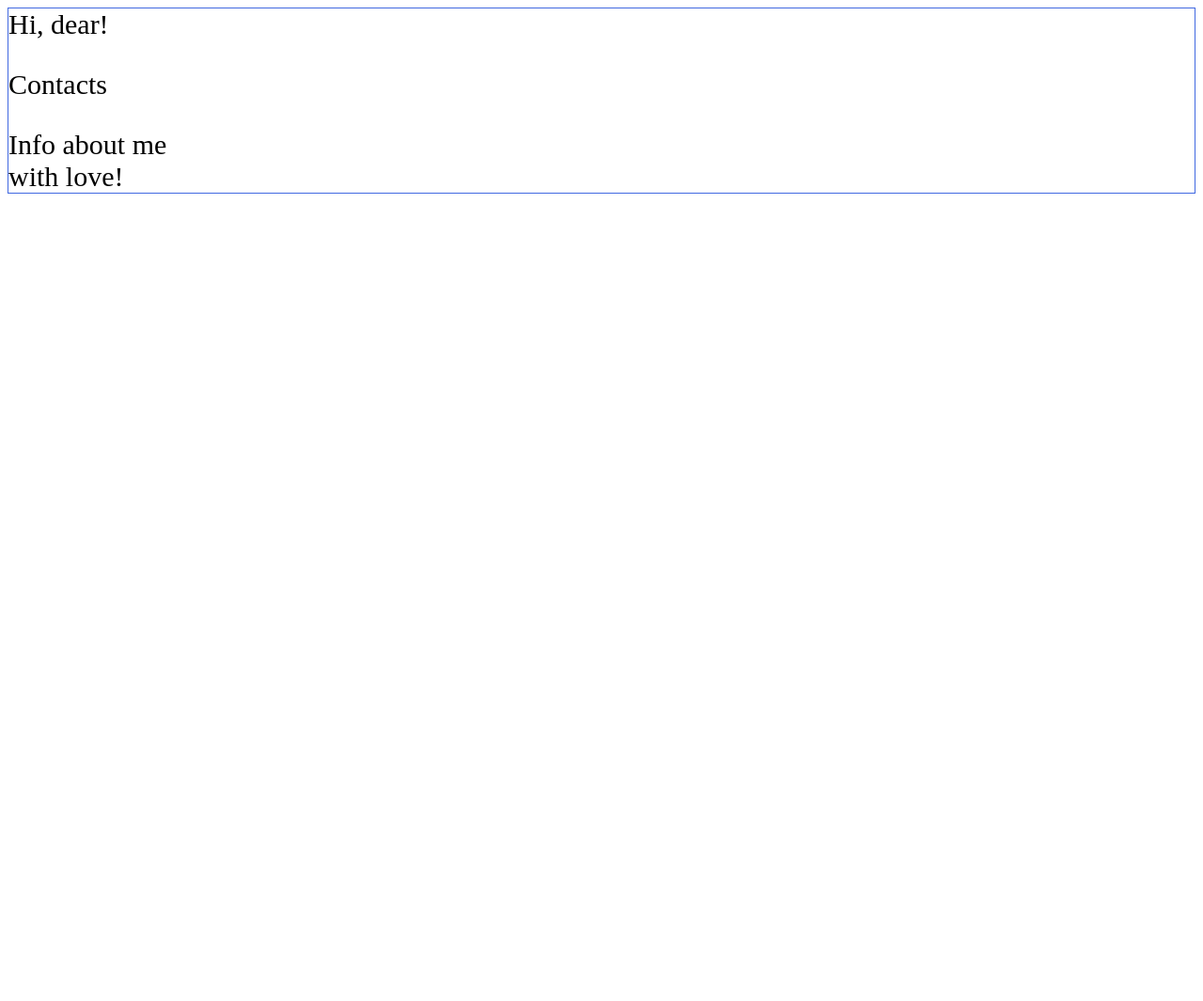
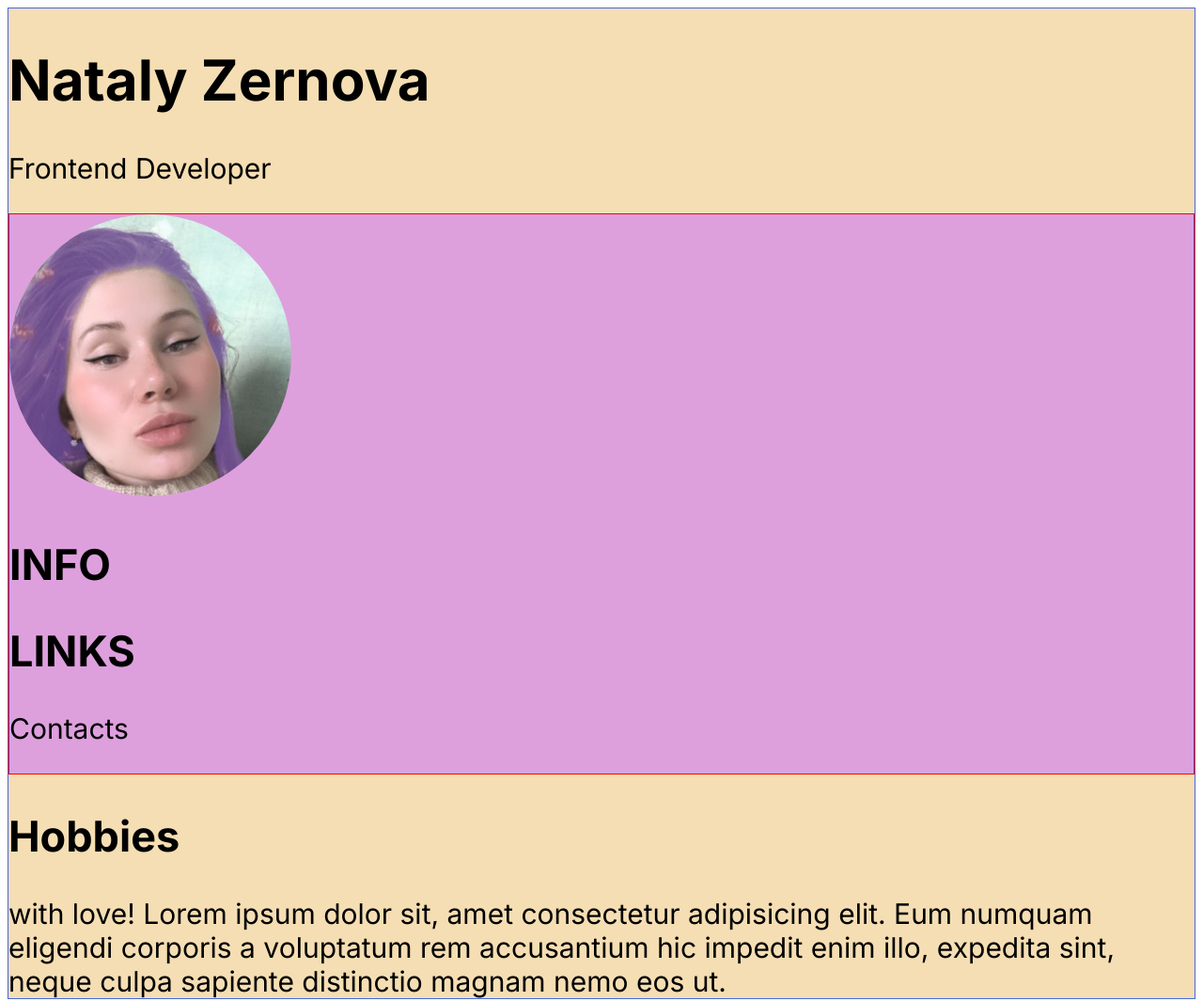
Before and after one commit to zena7/rsschool-cv, a plain HTML site: page index.html in a window 1280 px wide. Shown: the whole page at 94% size. Before the commit the page ends 800 px from the top, so only its background shows below. Drawn offline with Linux system fonts and the light colour scheme.

Commit message:
feat: add fonts, add some maine images, start write structure html

```diff
--- a/index.html
+++ b/index.html
@@ -4,29 +4,44 @@
     <meta charset="UTF-8">
     <meta http-equiv="X-UA-Compatible" content="IE=edge">
     <meta name="viewport" content="width=device-width, initial-scale=1.0">
-    <link rel="stylesheet" href="./style.css">
-    <title>CV of junior developer</title>
+    <link rel="preconnect" href="https://fonts.googleapis.com">
+<link rel="preconnect" href="https://fonts.gstatic.com" crossorigin>
+<link href="https://fonts.googleapis.com/css2?family=Inter:wght@400;700&display=swap" rel="stylesheet">
+    <link rel="stylesheet" href="style.css">
+    <link rel="icon" href="images/favicon-64.png" type="image/png" sizes="64x64">
+    <link rel="icon" href="images/favicon-32.png" type="image/png" sizes="32x32">
+    <link rel="icon" href="images/favicon-16.png" type="image/png" sizes="16x16">
+    <title>Nataly Zernova - junior developer</title>
 </head>
 <body>
     <div class="container">
         <header>
-            <div>Hi, dear!</div>
-
+                <h1>Nataly Zernova</h1>
+                <p>Frontend Developer</p>
         </header>
         <aside>
+            <img src="images/avatar.jpeg" alt="my-photo">
+            <h2>info</h2>
+            <address>
+
+            </address>
+            <h2>links</h2>
             <p>
                 Contacts
             </p>
         </aside>
         <main>
             <div>
-            Info about me
+
 
             </div>
+
+            <h2>Hobbies</h2>
         </main>
         <footer>
             <div>
             with love!
+            Lorem ipsum dolor sit, amet consectetur adipisicing elit. Eum numquam eligendi corporis a voluptatum rem accusantium hic impedit enim illo, expedita sint, neque culpa sapiente distinctio magnam nemo eos ut.
             </div>
         </footer>
     </div>
--- a/style.css
+++ b/style.css
@@ -1,6 +1,10 @@
 /* * { background: #FCCB4A; */
 
 /* } */
+
+body {
+    font-family: "Inter";
+}
 
 .container {
     font-size: 30px;
@@ -8,10 +12,20 @@
     margin: 20 0;
     min-width: 300;
     min-height: 300;
-    background: #FFFFFF;
+    background: wheat;
     border: 1px solid royalblue;
 }
-.aside {
-    background: #FAFAFA;
+aside {
+    background: plum;
     border: 1px solid red ;
 }
+aside img {
+    width: 300px;
+    height: 300px;
+    border-radius: 150px;
+
+}
+
+aside h2 {
+    text-transform: uppercase;
+}
```
Also changed, not shown: images/avatar.jpeg (added), images/favicon-16.png (added), images/favicon-32.png (added), images/favicon-64.png (added).
